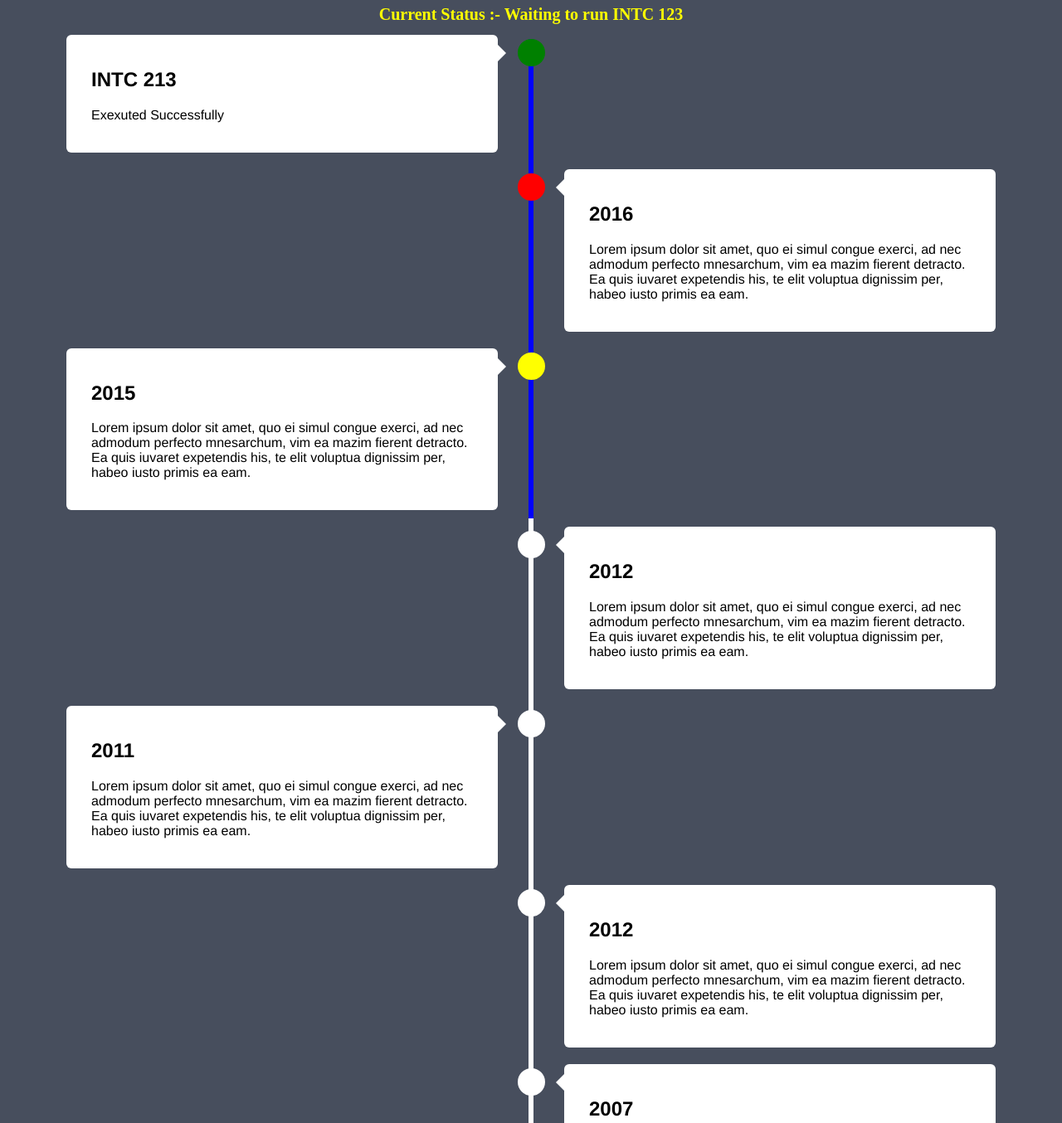
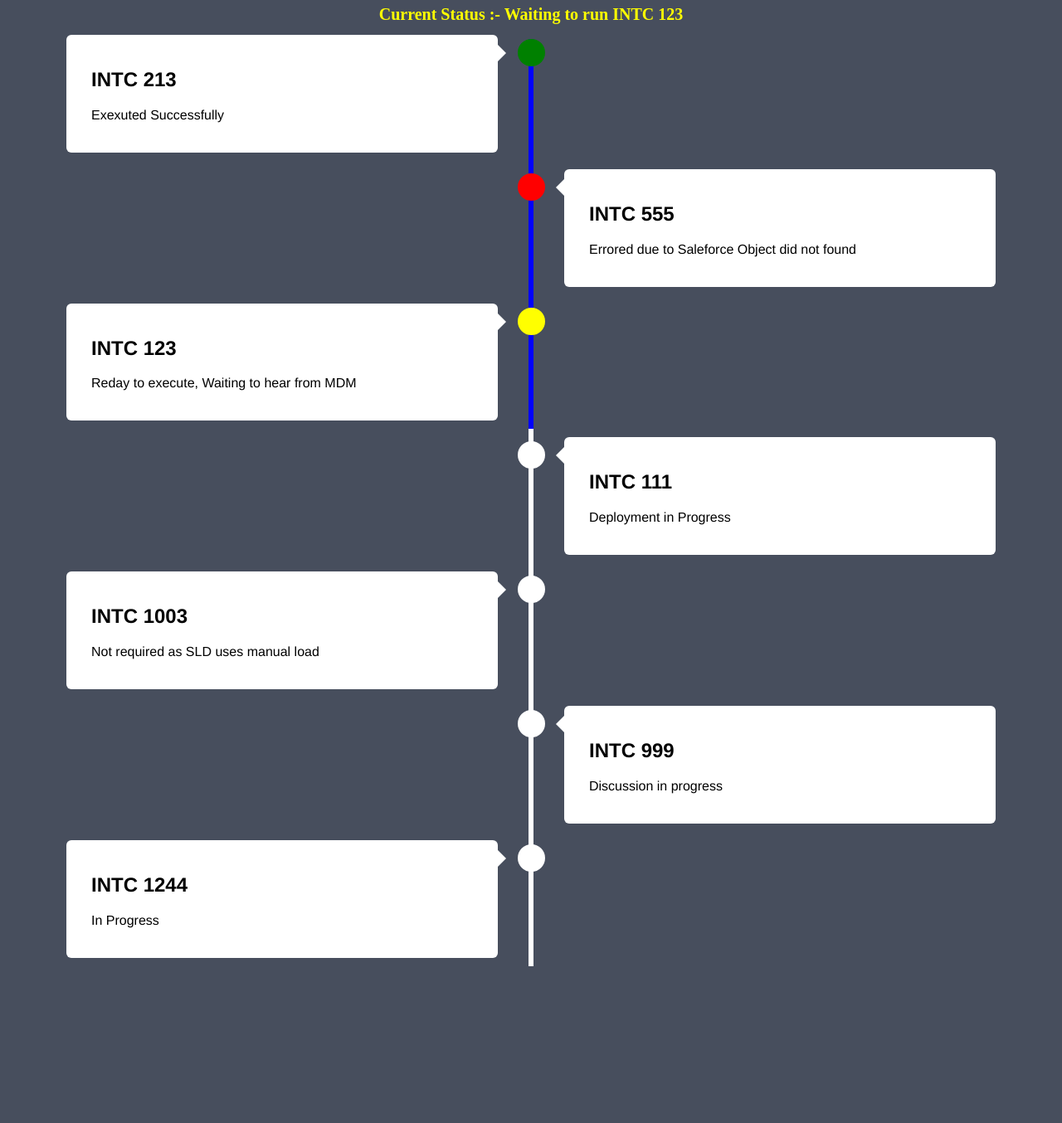
Before and after one commit to ShijoPJoseph/ProStatus, a website: page static/index.html in a window 1280 px wide. Shown: the part 178-1532 px from the top of the page at 83% size. After the commit the page ends 1351 px from the top, so only its background shows below. Drawn offline with Linux system fonts and the light colour scheme.

Commit message:
Update index.html

```diff
--- a/static/index.html
+++ b/static/index.html
@@ -276,14 +276,14 @@ body {
   </div>
   <div class="containerError right">
     <div class="content">
-      <h2>2016</h2>
-      <p>Lorem ipsum dolor sit amet, quo ei simul congue exerci, ad nec admodum perfecto mnesarchum, vim ea mazim fierent detracto. Ea quis iuvaret expetendis his, te elit voluptua dignissim per, habeo iusto primis ea eam.</p>
+      <h2>INTC 555</h2>
+      <p>Errored due to Saleforce Object did not found</p>
     </div>
   </div>
   <div class="containerInPro left">
     <div class="content">
-      <h2>2015</h2>
-      <p>Lorem ipsum dolor sit amet, quo ei simul congue exerci, ad nec admodum perfecto mnesarchum, vim ea mazim fierent detracto. Ea quis iuvaret expetendis his, te elit voluptua dignissim per, habeo iusto primis ea eam.</p>
+      <h2>INTC 123</h2>
+      <p>Reday to execute, Waiting to hear from MDM</p>
     </div>
   </div>
 
@@ -292,27 +292,27 @@ body {
   <div class="timeline">
   <div class="container right">
     <div class="content">
-      <h2>2012</h2>
-      <p>Lorem ipsum dolor sit amet, quo ei simul congue exerci, ad nec admodum perfecto mnesarchum, vim ea mazim fierent detracto. Ea quis iuvaret expetendis his, te elit voluptua dignissim per, habeo iusto primis ea eam.</p>
+      <h2>INTC 111</h2>
+      <p>Deployment in Progress</p>
     </div>
   </div>
   <div class="container left">
     <div class="content">
-      <h2>2011</h2>
-      <p>Lorem ipsum dolor sit amet, quo ei simul congue exerci, ad nec admodum perfecto mnesarchum, vim ea mazim fierent detracto. Ea quis iuvaret expetendis his, te elit voluptua dignissim per, habeo iusto primis ea eam.</p>
+      <h2>INTC 1003</h2>
+      <p>Not required as SLD uses manual load</p>
     </div>
   </div>
     <div class="container right">
       <div class="content">
-        <h2>2012</h2>
-        <p>Lorem ipsum dolor sit amet, quo ei simul congue exerci, ad nec admodum perfecto mnesarchum, vim ea mazim fierent detracto. Ea quis iuvaret expetendis his, te elit voluptua dignissim per, habeo iusto primis ea eam.</p>
+        <h2>INTC 999</h2>
+        <p>Discussion in progress</p>
       </div>
     </div>
 
-  <div class="container right">
+  <div class="container left">
     <div class="content">
-      <h2>2007</h2>
-      <p>Lorem ipsum dolor sit amet, quo ei simul congue exerci, ad nec admodum perfecto mnesarchum, vim ea mazim fierent detracto. Ea quis iuvaret expetendis his, te elit voluptua dignissim per, habeo iusto primis ea eam.</p>
+      <h2>INTC 1244</h2>
+      <p>In Progress</p>
     </div>
   </div>
 </div>
```
